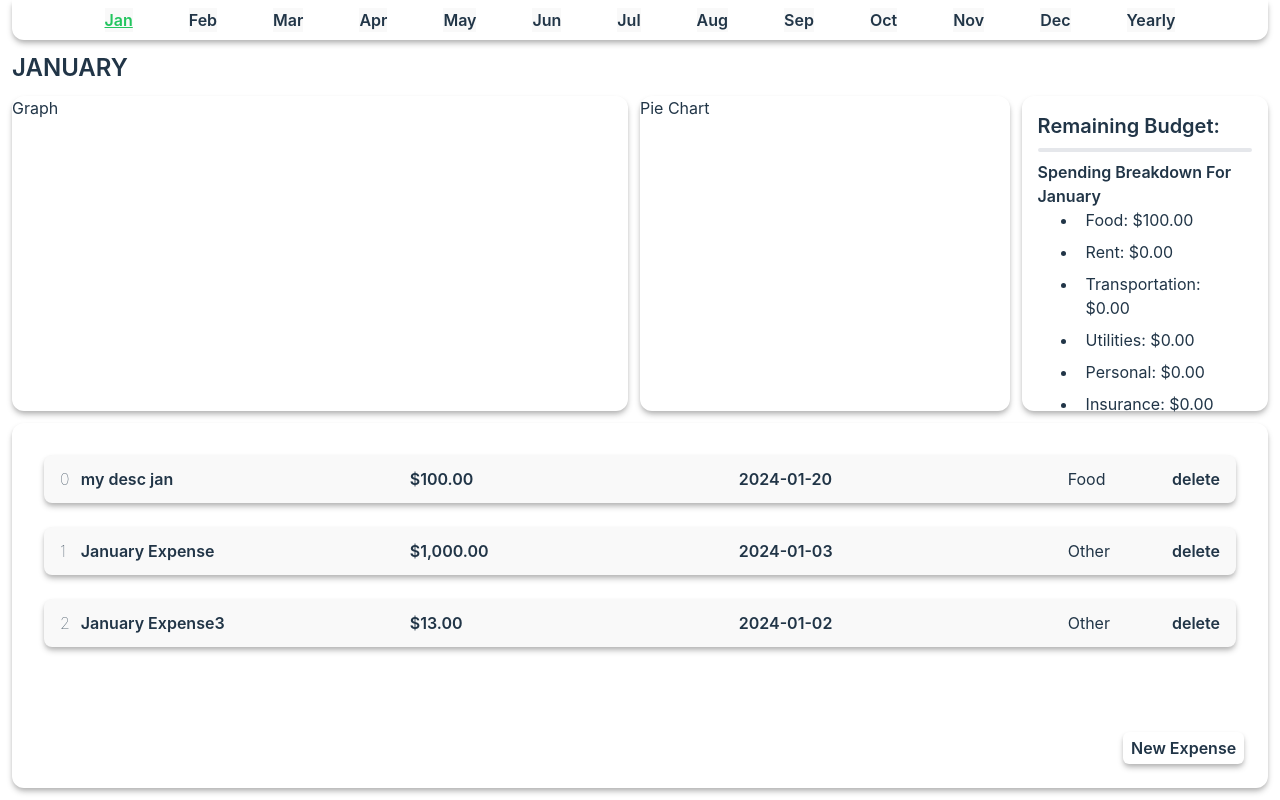
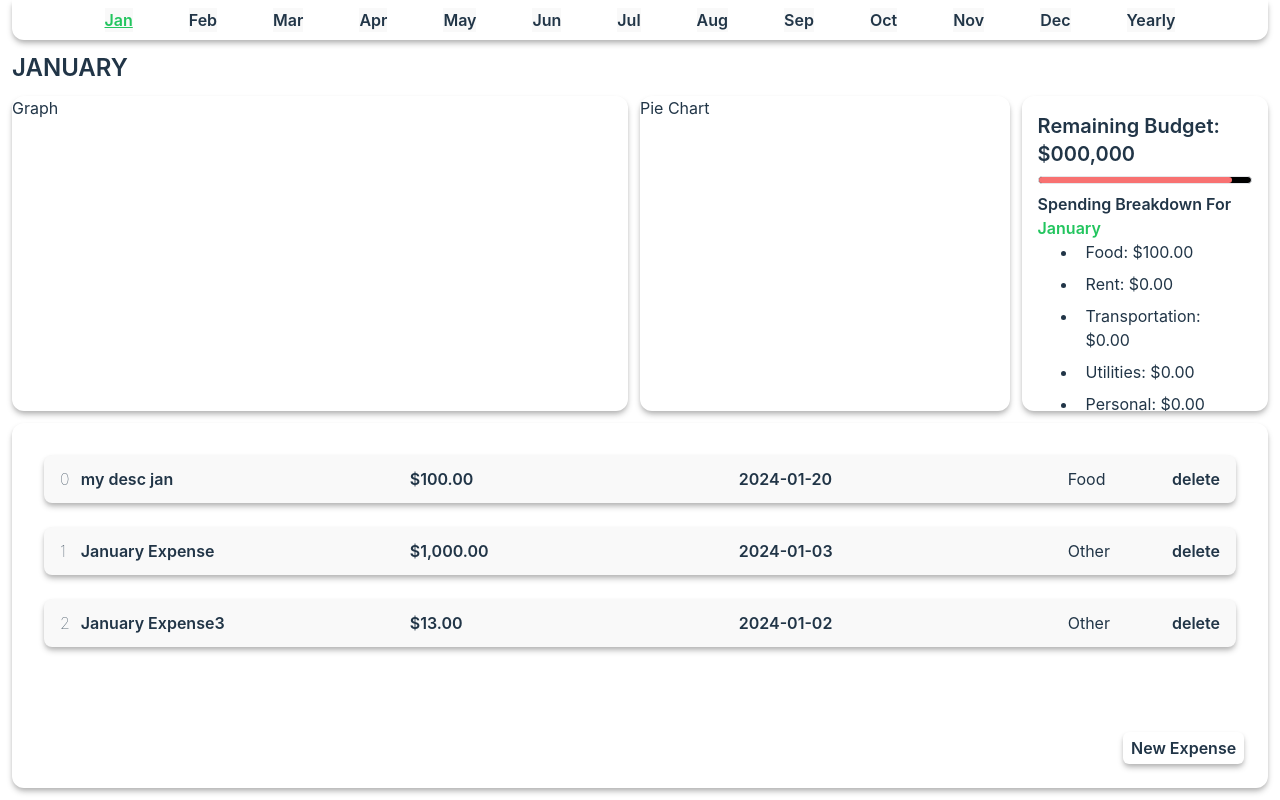
Before and after one commit to vChrisL/Finance-Tracker, a React (Vite) app: page / in a window 1280 px wide. Built offline with nearby package versions, Linux system fonts and the light colour scheme.

Commit message:
added progressbar component

```diff
--- /dev/null
+++ b/src/components/Progressbar-component.tsx
@@ -0,0 +1,40 @@
+import { CSSProperties } from "react";
+
+interface IProgressBarProps {
+    value: number,
+    // low mid and high threshold values
+    low: number,
+    mid: number,
+    high: number,
+}
+
+export function ProgressBar({value, low, mid, high}: IProgressBarProps){
+
+    // colors for low mid and high values
+    const lowColor: string = '#22c55e';
+    const midColor: string = '#eab308';
+    const highColor: string = '#f87171';
+
+    function calcColorRange(){
+        if(value <= low){
+            return lowColor;
+        }
+        else if(value > low && value <= high){
+            return midColor;
+        }
+        else{
+            return highColor;
+        }
+    }
+
+    const progressBarStyle: CSSProperties = {
+        width: `${value}%`,
+        backgroundColor: `${calcColorRange()}`
+    }
+
+    return (
+        <div className="h-2 w-full my-2 bg-black rounded-full border-[1px] border-gray-200">
+            <div className={`h-full rounded-full`} style={progressBarStyle}></div>
+        </div>
+    );
+}
--- a/src/components/RemainingBalance-component.tsx
+++ b/src/components/RemainingBalance-component.tsx
@@ -1,4 +1,5 @@
 import { useExpensesList, expenseCategories, useMonthStore } from "../data/expenseData";
+import { ProgressBar } from "./Progressbar-component";
 
 export function RemainingBalance(){
     // use storeExpenses store and selectedMonth store
@@ -25,10 +26,12 @@ export function RemainingBalance(){
 
     return(
         <>
-        <div className="p-4">
-            <h2 className="font-semibold text-xl">Remaining Budget:</h2>
-            <hr className="my-2 border-2 rounded-full"/>
-            <h2 className="font-semibold text-md">Spending Breakdown For {selectedMonth}</h2>
+        <div className="h-full p-4 overflow-y-auto">
+            <h2 className="font-semibold text-xl">Remaining Budget: $000,000</h2>
+
+            <ProgressBar value={91} low={50} mid={60} high={80}></ProgressBar>
+
+            <h2 className="font-semibold text-md">Spending Breakdown For <span className="text-green-500">{selectedMonth}</span></h2>
             <div className="pl-5">
                 <ul className="pl-5">
                     {expenseCategories.map((category) =>
--- a/src/index.css
+++ b/src/index.css
@@ -8,6 +8,7 @@
     font-semibold
     transition-colors ease-in duration-100
     hover:text-green-500
+    active:text-green-600
   }
 
   input{
```
